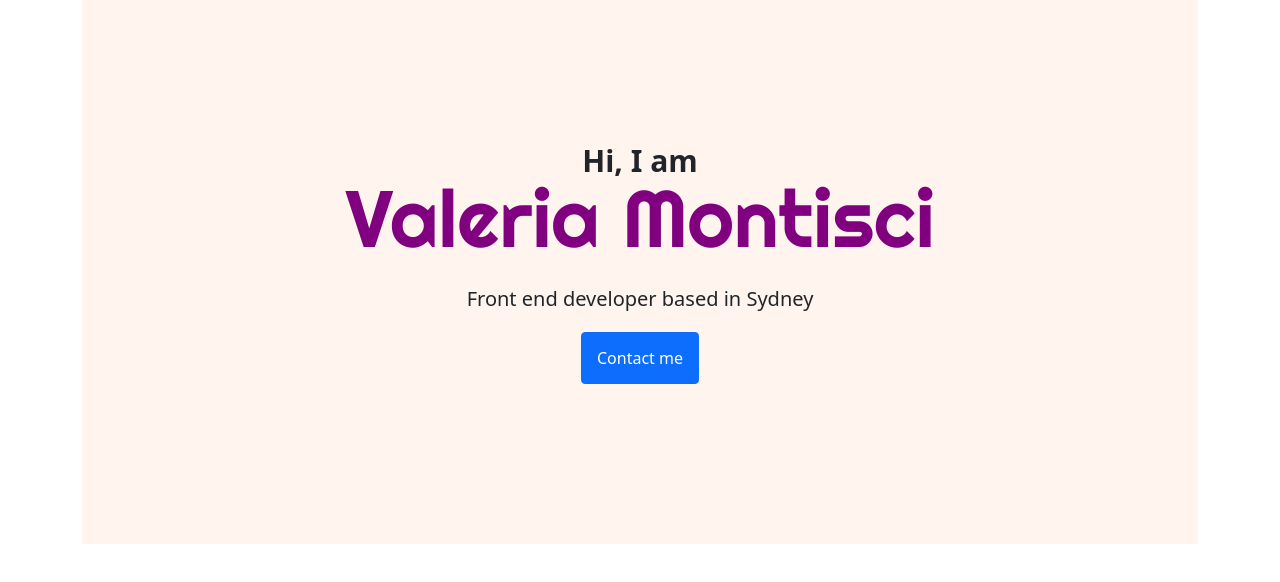
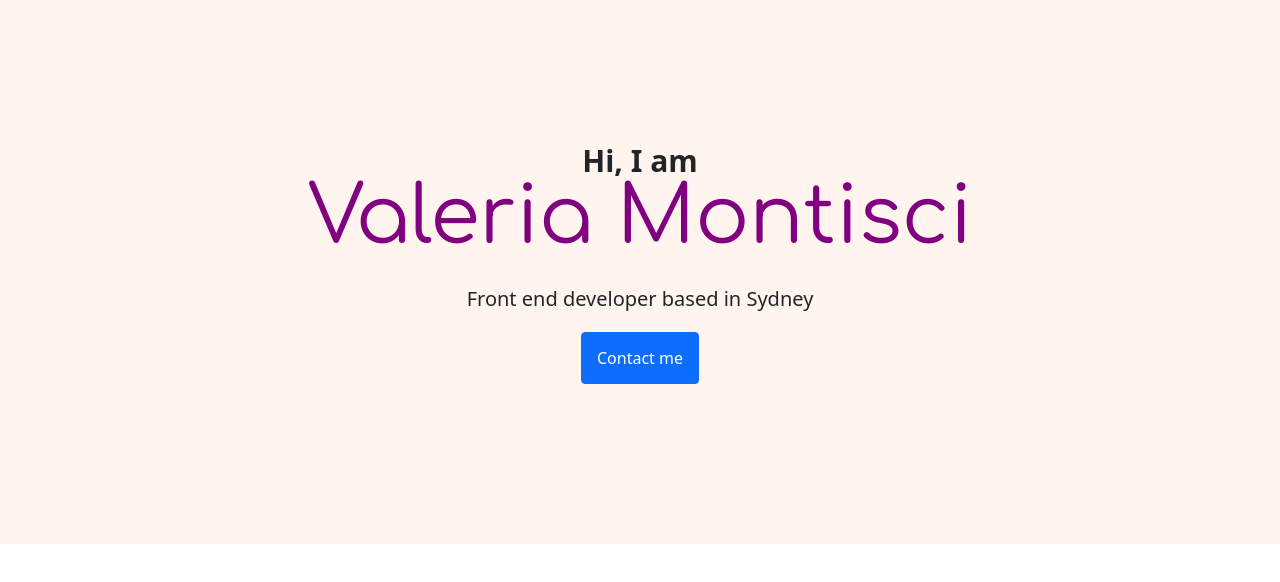
Before and after one commit to Valeria-Montisci/Portfolio, a plain HTML site: page index.html in a window 1280 px wide. Drawn offline with nearby package versions, Linux system fonts and the light colour scheme.

Commit message:
changed font family

```diff
--- a/index.html
+++ b/index.html
@@ -10,12 +10,15 @@
     <script src="https://cdn.jsdelivr.net/npm/bootstrap@5.1.3/dist/js/bootstrap.bundle.min.js" integrity="sha384-ka7Sk0Gln4gmtz2MlQnikT1wXgYsOg+OMhuP+IlRH9sENBO0LRn5q+8nbTov4+1p" crossorigin="anonymous"></script>
     <link rel="preconnect" href="https://fonts.googleapis.com">
     <link rel="preconnect" href="https://fonts.gstatic.com" crossorigin>
-    <link href="https://fonts.googleapis.com/css2?family=Montserrat+Alternates:wght@300&family=Righteous&display=swap" rel="stylesheet">
+   <link rel="preconnect" href="https://fonts.googleapis.com">
+<link rel="preconnect" href="https://fonts.gstatic.com" crossorigin>
+<link rel="preconnect" href="https://fonts.googleapis.com">
+<link rel="preconnect" href="https://fonts.gstatic.com" crossorigin>
+<link href="https://fonts.googleapis.com/css2?family=Comfortaa&family=Montserrat+Alternates:wght@300&display=swap" rel="stylesheet">
     <script src="https://kit.fontawesome.com/d5b3ed2137.js" crossorigin="anonymous"></script>
 <link rel="stylesheet" href="style.css">
 </head>
 <body>
-<div class="container">
 <section class="hero">
     <h2> Hi, I am </h2>
     <h1> Valeria Montisci </h1>
@@ -23,6 +26,5 @@
     <a href="#" class="btn btn-primary" > Contact me</a>
 </section>
 
-</div>
 </body>
 </html>
--- a/style.css
+++ b/style.css
@@ -1,5 +1,5 @@
-/* font-family: 'Montserrat Alternates', sans-serif;
-font-family: 'Righteous', cursive; */
+/* font-family: 'Comfortaa', cursive
+font-family: 'Montserrat Alternates', sans-serif; */
 :root {
      --primary-color: purple;
      --secondary-color: seashell;
@@ -15,7 +15,7 @@ text-align: center;
 padding: 160px 20px}
 
 h1{ color: var(--primary-color);
-font-family: 'Righteous', cursive;
+font-family:  'Comfortaa', cursive;
 font-size: 80px;
 }
 
```
